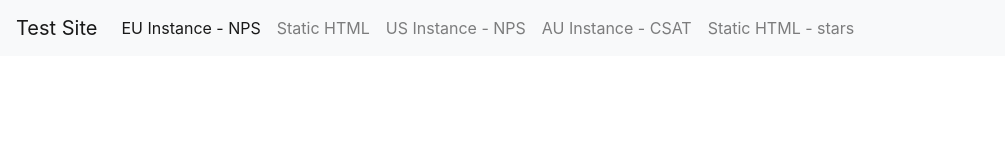
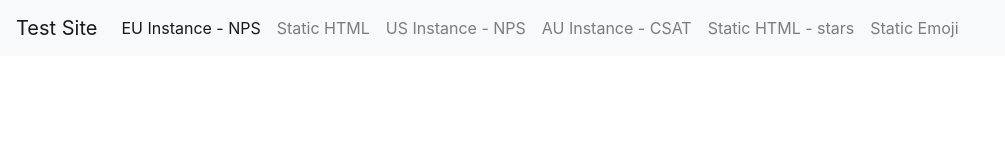
Before and after one commit to berncame/Test-Site, a plain HTML site: page index.html in a window 1280 px wide. Shown: the whole page, without its empty margins (0-1005 px from the left). Drawn offline with nearby package versions, Linux system fonts and the light colour scheme.

Commit message:
Update index.html

```diff
--- a/index.html
+++ b/index.html
@@ -41,6 +41,9 @@
         <li class="nav-item">
         <a class="nav-link" href="https://berncame.github.io/Test-Site/static">Static HTML - stars </a>
       </li>
+           <li class="nav-item">
+        <a class="nav-link" href="https://berncame.github.io/Test-Site/staticHTML">Static Emoji </a>
+      </li>
 
     </ul>
   </div>
```
